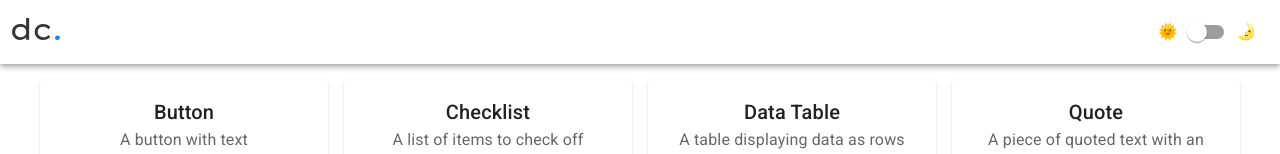
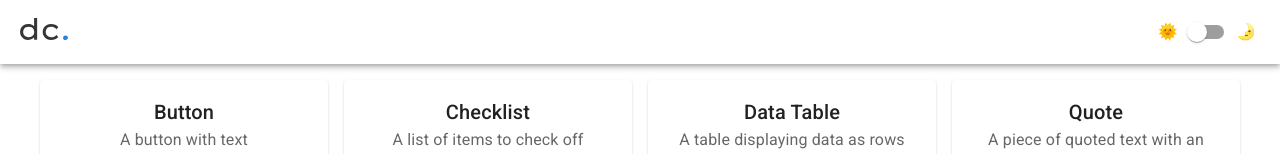
Before and after one commit to krishna-acondy/mtyk-dynamic-components, a React (Vite) app: page /gallery in a window 1280 px wide. Shown: the top 154 px of the page. Built offline with nearby package versions, Linux system fonts and the light colour scheme; a web font is replaced by a local one.

Commit message:
chore: add left margin to logo

```diff
--- a/src/Header.tsx
+++ b/src/Header.tsx
@@ -14,7 +14,7 @@ export default function Header() {
       }}
     >
       <Toolbar sx={{ maxHeight: 64 }}>
-        <Box sx={{ textDecoration: "none" }} component={Link} to="/">
+        <Box sx={{ textDecoration: "none", ml: 1 }} component={Link} to="/">
           <Logo />
         </Box>
         <Stack direction="row" alignItems="center" marginLeft="auto">
```
